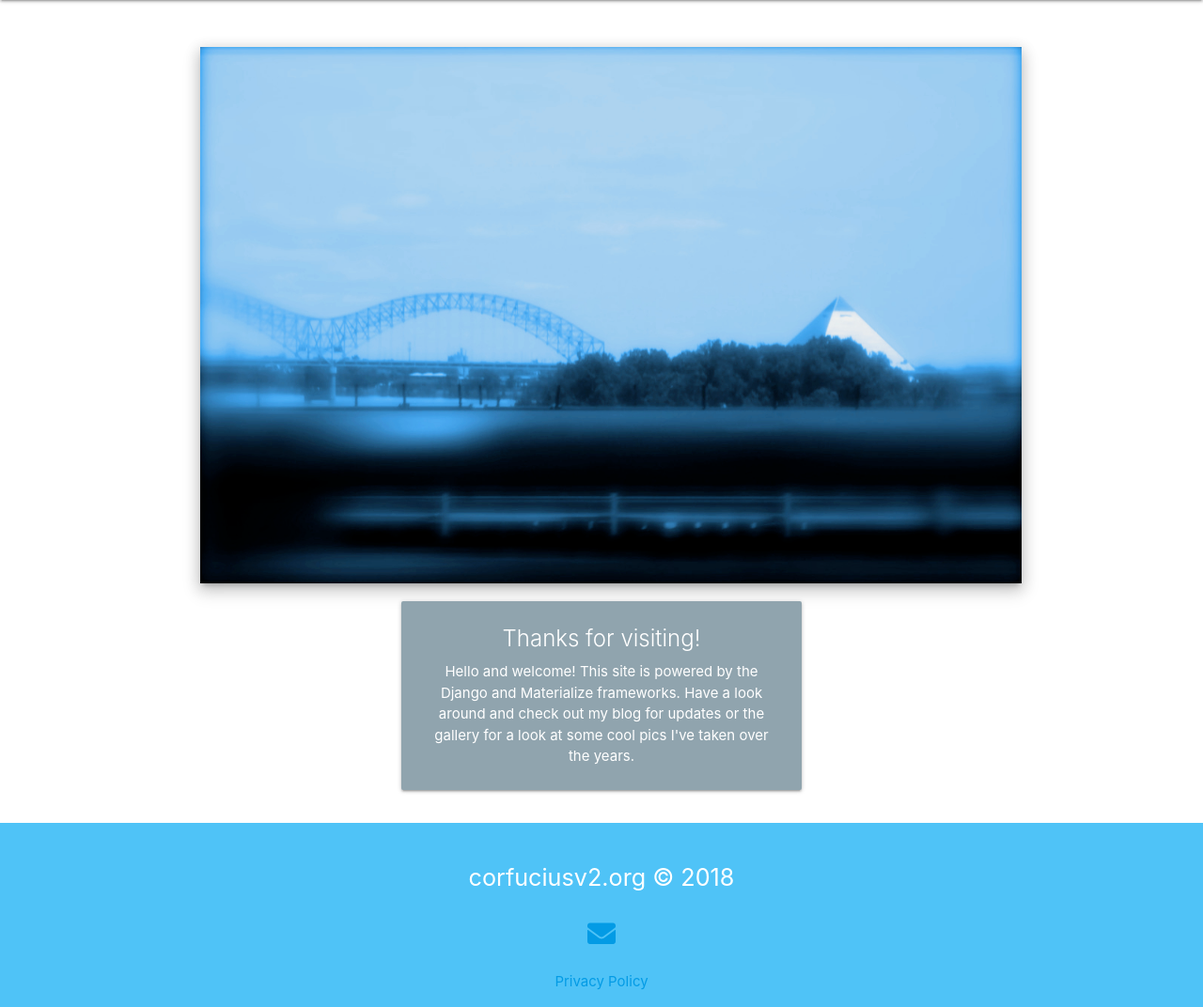
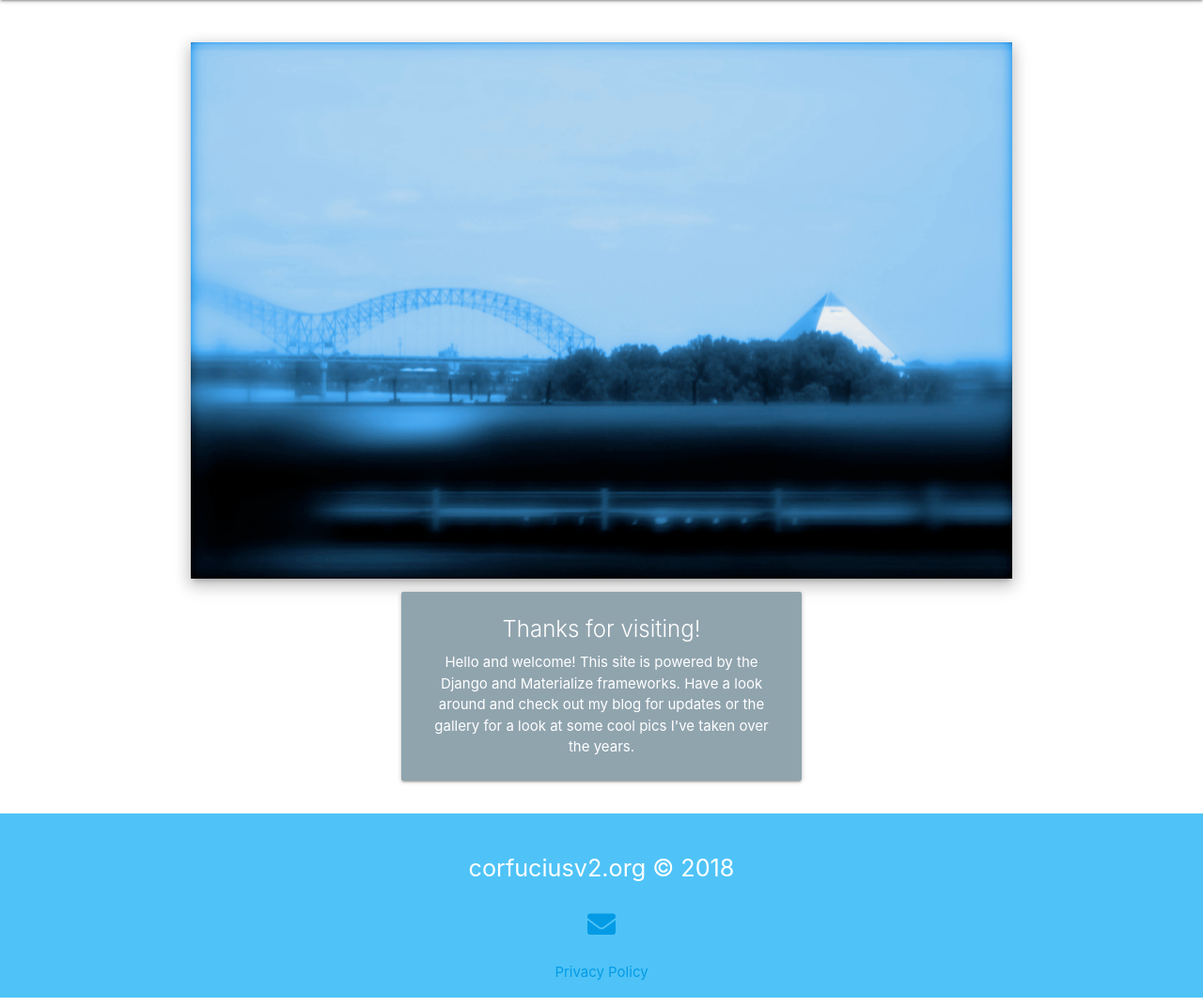
Before and after one commit to corfucius/corfuciusv2, a Django app: page / in a window 1280 px wide. Shown: the part 64-1136 px from the top of the page at 94% size. Run offline with Django 3.2, Linux system fonts and the light colour scheme; some libraries are stand-ins or nearby versions.

Commit message:
changed styles

```diff
--- a/templates/base.html
+++ b/templates/base.html
@@ -6,7 +6,7 @@
   <link href="https://fonts.googleapis.com/icon?family=Material+Icons" rel="stylesheet">
   <!-- materialize.css-->
   <link type="text/css" rel="stylesheet" href="{% static 'css/materialize.css' %}" media="screen,projection" />
-  <link type="text/css" rel="stylesheet" href="{% static 'css/style.css' %}" media="screen,projection" />
+  <link type="text/css" rel="stylesheet" href="{% static 'css/styles.css' %}" media="screen,projection" />
   <!--Font Awesome-->
   <link rel="stylesheet" href="https://use.fontawesome.com/releases/v5.5.0/css/all.css" integrity="sha384-B4dIYHKNBt8Bc12p+WXckhzcICo0wtJAoU8YZTY5qE0Id1GSseTk6S+L3BlXeVIU"
     crossorigin="anonymous">
--- a/templates/blog/layout.html
+++ b/templates/blog/layout.html
@@ -7,7 +7,7 @@
   <link href="https://fonts.googleapis.com/icon?family=Material+Icons" rel="stylesheet">
   <!-- materialize.css-->
   <link type="text/css" rel="stylesheet" href="{% static 'css/materialize.css' %}" media="screen,projection" />
-  <link type="text/css" rel="stylesheet" href="{% static 'css/style.css' %}" media="screen,projection" />
+  <link type="text/css" rel="stylesheet" href="{% static 'css/styles.css' %}" media="screen,projection" />
   <!--Font Awesome-->
   <link rel="stylesheet" href="https://use.fontawesome.com/releases/v5.5.0/css/all.css" integrity="sha384-B4dIYHKNBt8Bc12p+WXckhzcICo0wtJAoU8YZTY5qE0Id1GSseTk6S+L3BlXeVIU"
     crossorigin="anonymous">
--- a/templates/pages/index.html
+++ b/templates/pages/index.html
@@ -5,11 +5,11 @@
   <!--hero-->
 <div class="container center">
   <div class="row">
-    <div class="col s12">
+    <div class="col s12 m12">
       <img class="z-depth-3 responsive-img" src="/static/media/djangoHero.jpg">
     </div>
-    <br>
-    <div class="col s12 m6 offset-m3">
+    <br><br>
+    <div id="index-card" class="col s12 m6 offset-m3">
       <div class="card blue-grey lighten-2">
         <div class="card-content white-text">
           <span class="card-title">Thanks for visiting!</span>
```
